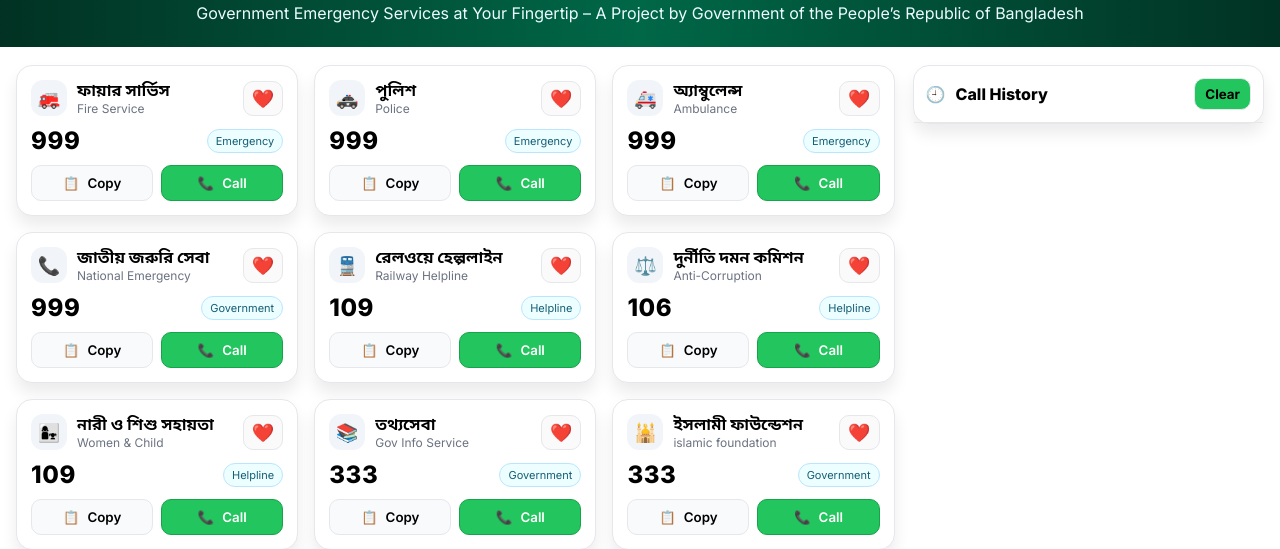
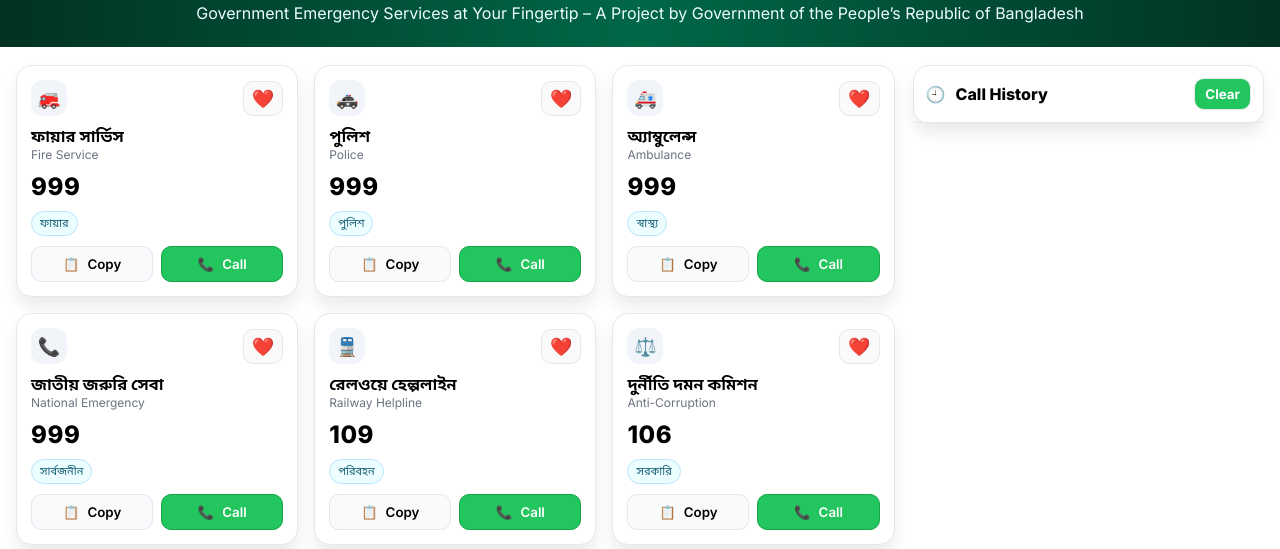
Before and after one commit to mmubaidullah/Emergency-Hotline, a plain HTML site: page index.html in a window 1280 px wide. Shown: the part 272-821 px from the top of the page. Drawn offline with Linux system fonts and the light colour scheme.

Commit message:
8no. commit

```diff
--- a/script.js
+++ b/script.js
@@ -8,15 +8,15 @@
     // ======= Service Data =======
 
     const services = [
-      { id: 's1', icon: '🚒', nameBn: 'ফায়ার সার্ভিস', nameEn: 'Fire Service', number: '999', category: 'Emergency' },
-      { id: 's2', icon: '🚓', nameBn: 'পুলিশ', nameEn: 'Police', number: '999', category: 'Emergency' },
-      { id: 's3', icon: '🚑', nameBn: 'অ্যাম্বুলেন্স', nameEn: 'Ambulance', number: '999', category: 'Emergency' },
-      { id: 's4', icon: '📞', nameBn: 'জাতীয় জরুরি সেবা', nameEn: 'National Emergency', number: '999', category: 'Government' },
-      { id: 's5', icon: '🚆', nameBn: 'রেলওয়ে হেল্পলাইন', nameEn: 'Railway Helpline', number: '109', category: 'Helpline' },
-      { id: 's6', icon: '⚖️', nameBn: 'দুর্নীতি দমন কমিশন', nameEn: 'Anti-Corruption', number: '106', category: 'Helpline' },
-      { id: 's7', icon: '👩‍👧', nameBn: 'নারী ও শিশু সহায়তা', nameEn: 'Women & Child', number: '109', category: 'Helpline' },
-      { id: 's8', icon: '📚', nameBn: 'তথ্যসেবা', nameEn: 'Gov Info Service', number: '333', category: 'Government' },
-      { id: 's9', icon: '🕌', nameBn: 'ইসলামী ফাউন্ডেশন', nameEn: 'islamic foundation', number: '333', category: 'Government' }
+      { id: 's1', icon: '🚒', nameBn: 'ফায়ার সার্ভিস', nameEn: 'Fire Service', number: '999', category: 'ফায়ার' },
+      { id: 's2', icon: '🚓', nameBn: 'পুলিশ', nameEn: 'Police', number: '999', category: 'পুলিশ' },
+      { id: 's3', icon: '🚑', nameBn: 'অ্যাম্বুলেন্স', nameEn: 'Ambulance', number: '999', category: 'স্বাস্থ্য' },
+      { id: 's4', icon: '📞', nameBn: 'জাতীয় জরুরি সেবা', nameEn: 'National Emergency', number: '999', category: 'সার্বজনীন' },
+      { id: 's5', icon: '🚆', nameBn: 'রেলওয়ে হেল্পলাইন', nameEn: 'Railway Helpline', number: '109', category: 'পরিবহন' },
+      { id: 's6', icon: '⚖️', nameBn: 'দুর্নীতি দমন কমিশন', nameEn: 'Anti-Corruption', number: '106', category: 'সরকারি' },
+      { id: 's7', icon: '👩‍👧', nameBn: 'নারী ও শিশু সহায়তা', nameEn: 'Women & Child', number: '109', category: 'সহায়তা' },
+      { id: 's8', icon: '📚', nameBn: 'তথ্যসেবা', nameEn: 'Gov Info Service', number: '333', category: 'তথ্য' },
+      { id: 's9', icon: '🕌', nameBn: 'ইসলামী ফাউন্ডেশন', nameEn: 'islamic foundation', number: '333', category: 'ধর্ম ও শিক্ষা' }
     ];
 
     // ======= DOM Refs =======
@@ -58,19 +58,28 @@
         const card = document.createElement('article');
         card.className = 'card';
         card.dataset.id = svc.id;
-        card.innerHTML = `
-          <div class="card-head">
-            <div class="svc-ico" aria-hidden="true">${svc.icon}</div>
-            <div>
-              <div class="name-bn">${svc.nameBn}</div>
+        card.innerHTML =
+        // `
+        //   <div class="card-head">
+        //     <div class="svc-ico" aria-hidden="true">${svc.icon}</div>
+        //     <div>
+        //       <div class="name-bn">${svc.nameBn}</div>
+        //       <div class="name-en">${svc.nameEn}</div>
+        //     </div>
+        //     <button class="heart" type="button" title="Like this service" aria-label="like ${svc.nameEn}">❤️</button>
+        //   </div>
+        `<div class="card-head">
+            <div class="top-row"> <div class="svc-ico" aria-hidden="true">${svc.icon}</div>
+              <button class="heart" type="button" title="Like this service" aria-label="like ${svc.nameEn}">❤️</button>
+            </div>
+            <div class="name-row"> <div class="name-bn">${svc.nameBn}</div>
               <div class="name-en">${svc.nameEn}</div>
             </div>
-            <button class="heart" type="button" title="Like this service" aria-label="like ${svc.nameEn}">❤️</button>
           </div>
-          <div class="number-row">
+          <div>
             <div class="hotline" aria-label="hotline number">${svc.number}</div>
+          </div>
             <span class="badge">${svc.category}</span>
-          </div>
           <div class="btns">
             <button class="btn copy" type="button" aria-label="copy number"><span aria-hidden="true">📋</span> Copy</button>
             <button class="btn call" type="button" aria-label="call number"><span aria-hidden="true">📞</span> Call</button>
--- a/style.css
+++ b/style.css
@@ -97,7 +97,7 @@
 
 /* Main layout */
 .wrap {
-    max-width: 1300px;
+    max-width: 1700px;
     margin: 0 auto;
     padding: 18px 16px 18px;
 }
@@ -175,11 +175,23 @@
     transform: translateY(-2px);
     box-shadow: 0 16px 32px rgba(2,6,23,.12);
 }
+
 .card-head {
-    display: grid;
-    grid-template-columns: auto 1fr auto;
-    gap: 10px; align-items: center;
+  display: flex;
+  flex-direction: column;
+  gap: 10px;
 }
+
+.top-row {
+  display: flex;
+  justify-content: space-between;
+  align-items: center;
+}
+
+.name-row {
+  text-align: left;
+}
+
 .svc-ico {
     height: 36px;
     width: 36px; display: grid;
@@ -210,18 +222,14 @@
     margin-top: -2px;
 }
 
-.number-row {
-    display: flex;
-    align-items: center;
-    gap: 8px;
-}
 .hotline {
     font-size: 24px;
     font-weight: 800;
     letter-spacing: .6px;
 }
 .badge {
-    margin-left: auto;
+    margin-left: 0;
+    width: fit-content;
     font-size: 11px;
     padding: 4px 8px;
     border-radius: 999px;
@@ -299,6 +307,7 @@
 }
 
 .clear {
+    color: #ffffff;
     background: #22c55e;
     border: 1px solid #e5e7eb;
     border-radius: 10px;
@@ -313,7 +322,7 @@
 
 /* ফুটার সেকশন */
 footer {
-    background-color: #f8f8f8;
+    background-color: hsl(115, 36%, 86%);
     text-align: center;
 }
 
```
